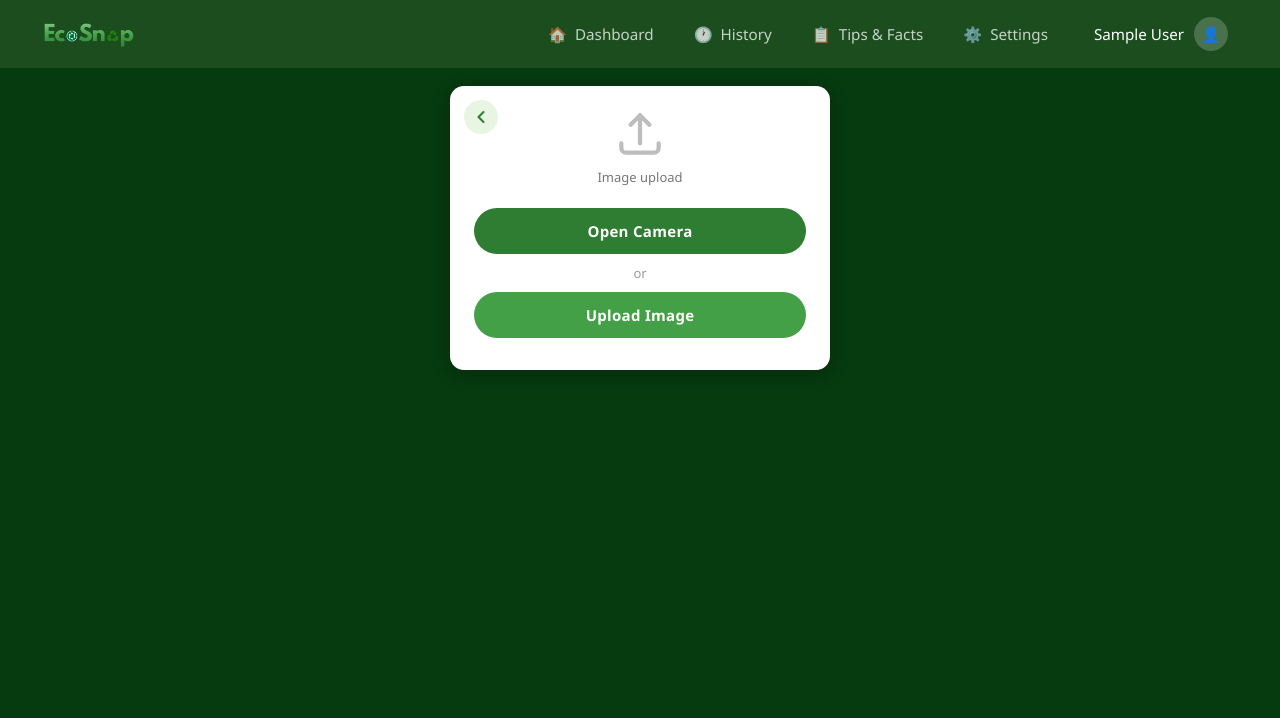
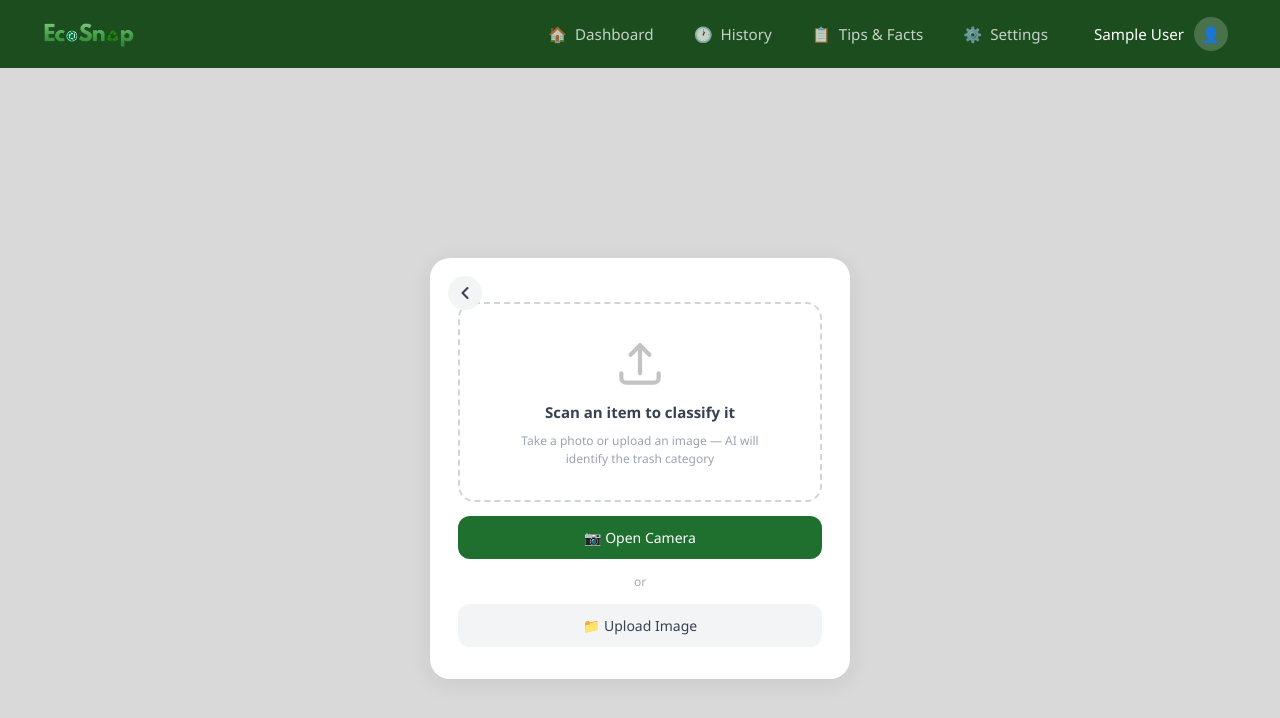
Before and after one commit to Anorev12/EcoSnap, a React (Create React App) app: page /scanner in a window 1280 px wide. Shown: the top 718 px of the page. Built offline with nearby package versions, Linux system fonts and the light colour scheme; sample sign-in values are in the browser's storage.

Commit message:
trying to fix the scanning system

```diff
--- a/src/Scanner.jsx
+++ b/src/Scanner.jsx
@@ -2,11 +2,115 @@ import { Link } from "react-router-dom";
 import { useRef, useState, useCallback } from "react";
 import "./scanner.css";
 
-export default function Scanner() {
+// ─── Trash categories config ──────────────────────────────────────
+const CATEGORY_CONFIG = {
+  Recyclable: {
+    emoji: "♻️",
+    color: "#22c55e",
+    bg: "#dcfce7",
+    border: "#86efac",
+    tip: "Place in the blue/yellow recycling bin.",
+  },
+  Biodegradable: {
+    emoji: "🌿",
+    color: "#84cc16",
+    bg: "#f7fee7",
+    border: "#bef264",
+    tip: "Place in the green compost bin or compost at home.",
+  },
+  "Residual / Non-Recyclable": {
+    emoji: "🗑️",
+    color: "#f97316",
+    bg: "#fff7ed",
+    border: "#fdba74",
+    tip: "Place in the general waste / black bin.",
+  },
+  Hazardous: {
+    emoji: "⚠️",
+    color: "#ef4444",
+    bg: "#fef2f2",
+    border: "#fca5a5",
+    tip: "Bring to a designated hazardous waste facility.",
+  },
+  "E-Waste": {
+    emoji: "🔋",
+    color: "#8b5cf6",
+    bg: "#f5f3ff",
+    border: "#c4b5fd",
+    tip: "Drop off at an electronics recycling center.",
+  },
+  Unknown: {
+    emoji: "❓",
+    color: "#6b7280",
+    bg: "#f9fafb",
+    border: "#d1d5db",
+    tip: "Could not determine category. Try a clearer photo.",
+  },
+};
+
+// ─── API call to your Spring Boot backend ─────────────────────────
+async function classifyImage(base64Image, userId) {
+  const response = await fetch("http://localhost:8080/api/scanner/analyze", {
+    method: "POST",
+    headers: { "Content-Type": "application/json" },
+    body: JSON.stringify({
+      image: base64Image,
+      userId: userId ?? null,
+    }),
+  });
+
+  if (!response.ok) throw new Error("Analysis failed. Please try again.");
+  return response.json(); // returns ScanHistory object from DB
+}
+
+// ─── Result Card ──────────────────────────────────────────────────
+function ResultCard({ result, image, onRescan }) {
+  const cfg = CATEGORY_CONFIG[result.category] ?? CATEGORY_CONFIG["Unknown"];
+
+  return (
+    <div className="result-wrapper">
+      <div className="result-image-thumb">
+        <img src={image} alt="Scanned item" />
+      </div>
+
+      <div className="result-card" style={{ borderColor: cfg.border, background: cfg.bg }}>
+        <div className="result-category-badge" style={{ background: cfg.color }}>
+          <span className="result-emoji">{cfg.emoji}</span>
+          <span>{result.category}</span>
+        </div>
+
+        <div className="result-item-name">{result.item}</div>
+
+        <div className="result-confidence" style={{ color: cfg.color }}>
+          {result.confidence} Confidence
+        </div>
+
+        <p className="result-reason">{result.reason}</p>
+
+        <div className="result-tip" style={{ borderLeft: `3px solid ${cfg.color}` }}>
+          <span className="result-tip-label">How to dispose:</span>
+          <span>{result.disposal || cfg.tip}</span>
+        </div>
+      </div>
+
+      <div className="result-actions">
+        <button className="scanner-btn btn-camera" onClick={onRescan}>
+          🔄 Scan Another
+        </button>
+      </div>
+    </div>
+  );
+}
+
+// ─── Main Scanner ─────────────────────────────────────────────────
+export default function Scanner({ user }) {
   const videoRef = useRef(null);
   const streamRef = useRef(null);
   const [cameraOpen, setCameraOpen] = useState(false);
-  const [capturedImage, setCapturedImage] = useState(null); // ✅ store captured photo
+  const [capturedImage, setCapturedImage] = useState(null);
+  const [analyzing, setAnalyzing] = useState(false);
+  const [result, setResult] = useState(null);
+  const [error, setError] = useState(null);
 
   const videoCallbackRef = useCallback((node) => {
     if (node && streamRef.current) {
@@ -17,22 +121,20 @@ export default function Scanner() {
 
   const handleOpenCamera = async () => {
     try {
-      const stream = await navigator.mediaDevices.getUserMedia({
-        video: true,
-        audio: false
-      });
+      const stream = await navigator.mediaDevices.getUserMedia({ video: true, audio: false });
       streamRef.current = stream;
-      setCapturedImage(null); // clear previous photo
+      setCapturedImage(null);
+      setResult(null);
+      setError(null);
       setCameraOpen(true);
-    } catch (error) {
-      console.error("Camera error:", error.name, error.message);
-      alert(`Camera error: ${error.name} - ${error.message}`);
+    } catch (err) {
+      alert(`Camera error: ${err.name} - ${err.message}`);
     }
   };
 
   const handleCloseCamera = () => {
     if (streamRef.current) {
-      streamRef.current.getTracks().forEach(track => track.stop());
+      streamRef.current.getTracks().forEach((t) => t.stop());
       streamRef.current = null;
     }
     setCameraOpen(false);
@@ -41,119 +143,137 @@ export default function Scanner() {
   const handleCapturePhoto = () => {
     const video = videoRef.current;
     if (!video) return;
-
-    // Draw video frame onto a canvas
     const canvas = document.createElement("canvas");
     canvas.width = video.videoWidth;
     canvas.height = video.videoHeight;
     canvas.getContext("2d").drawImage(video, 0, 0);
-
-    // Convert to image URL
     const imageDataUrl = canvas.toDataURL("image/png");
     setCapturedImage(imageDataUrl);
-
-    // Stop camera after capture
     handleCloseCamera();
-  };
-
-  const handleRetake = () => {
-    setCapturedImage(null);
-    handleOpenCamera();
   };
 
   const handleChooseImage = () => {
     const input = document.createElement("input");
     input.type = "file";
     input.accept = "image/*";
-    input.onchange = (e) => console.log("Chosen file:", e.target.files[0]);
+    input.onchange = (e) => {
+      const file = e.target.files[0];
+      if (!file) return;
+      const reader = new FileReader();
+      reader.onload = (ev) => {
+        setCapturedImage(ev.target.result);
+        setResult(null);
+        setError(null);
+      };
+      reader.readAsDataURL(file);
+    };
     input.click();
   };
+
+  const handleAnalyze = async () => {
+    if (!capturedImage) return;
+    setAnalyzing(true);
+    setError(null);
+    try {
+      const base64 = capturedImage.split(",")[1];
+      const classification = await classifyImage(base64, user?.id);
+      setResult(classification);
+    } catch (err) {
+      setError(err.message || "Could not analyze the image. Please try again.");
+    } finally {
+      setAnalyzing(false);
+    }
+  };
+
+  const handleRescan = () => {
+    setCapturedImage(null);
+    setResult(null);
+    setError(null);
+  };
+
+  const showDefault = !cameraOpen && !capturedImage && !result;
 
   return (
     <div className="scanner-page">
       <div className="scanner-card">
-      {!cameraOpen && !capturedImage &&(
+
+        {/* Back button */}
+        {showDefault && (
           <Link to="/dashboard" className="scanner-back-btn">
             <svg width="20" height="20" viewBox="0 0 24 24" fill="none">
-            <path
-              d="M15 18l-6-6 6-6"
-              stroke="currentColor"
-              strokeWidth="2.5"
-              strokeLinecap="round"
-              strokeLinejoin="round"
-            />
+              <path d="M15 18l-6-6 6-6" stroke="currentColor" strokeWidth="2.5"
+                strokeLinecap="round" strokeLinejoin="round" />
             </svg>
           </Link>
         )}
-        {/* Live Camera */}
+
+        {/* ── Live Camera ── */}
         {cameraOpen && (
           <div className="camera-container">
-            <video
-              ref={videoCallbackRef}
-              autoPlay
-              playsInline
-              className="camera-video"
-            />
-            <button
-              className="scanner-btn btn-capture"
-              onClick={handleCapturePhoto}
-            >
+            <video ref={videoCallbackRef} autoPlay playsInline className="camera-video" />
+            <button className="scanner-btn btn-capture" onClick={handleCapturePhoto}>
               📸 Capture Photo
             </button>
-            <button
-              className="scanner-btn btn-close"
-              onClick={handleCloseCamera}
-            >
+            <button className="scanner-btn btn-close" onClick={handleCloseCamera}>
               Close Camera
             </button>
           </div>
         )}
 
-        {/* Captured Photo Preview */}
-        {capturedImage && !cameraOpen && (
+        {/* ── Preview + Analyze ── */}
+        {capturedImage && !cameraOpen && !result && (
           <div className="camera-container">
             <img src={capturedImage} alt="Captured" className="camera-video" />
-            <button
-              className="scanner-btn btn-camera"
-              onClick={handleRetake}
-            >
+
+            {analyzing ? (
+              <div className="analyzing-state">
+                <div className="analyzing-spinner" />
+                <p className="analyzing-text">Analyzing item with AI…</p>
+              </div>
+            ) : (
+              <>
+                {error && <p className="scan-error">{error}</p>}
+                <button className="scanner-btn btn-analyze" onClick={handleAnalyze}>
+                  🔍 Analyze Item
+                </button>
+                <button className="scanner-btn btn-camera" onClick={handleOpenCamera}>
                   🔄 Retake
                 </button>
-            <button
-              className="scanner-btn btn-choose"
-              onClick={() => console.log("Submit photo:", capturedImage)}
-            >
-              ✅ Use This Photo
+                <button className="scanner-btn btn-choose" onClick={handleChooseImage}>
+                  📁 Choose Different
                 </button>
+              </>
+            )}
           </div>
         )}
 
-        {/* Default Upload UI */}
-        {!cameraOpen && !capturedImage && (
+        {/* ── AI Result ── */}
+        {result && capturedImage && (
+          <ResultCard result={result} image={capturedImage} onRescan={handleRescan} />
+        )}
+
+        {/* ── Default Upload UI ── */}
+        {showDefault && (
           <>
             <div className="scanner-upload-area">
               <svg className="upload-icon" width="56" height="56" viewBox="0 0 24 24" fill="none">
-                <path d="M4 16v2a2 2 0 0 0 2 2h12a2 2 0 0 0 2-2v-2" stroke="#888" strokeWidth="1.8" strokeLinecap="round" strokeLinejoin="round"/>
-                <polyline points="16 8 12 4 8 8" stroke="#888" strokeWidth="1.8" strokeLinecap="round" strokeLinejoin="round"/>
-                <line x1="12" y1="4" x2="12" y2="16" stroke="#888" strokeWidth="1.8" strokeLinecap="round" strokeLinejoin="round"/>
+                <path d="M4 16v2a2 2 0 0 0 2 2h12a2 2 0 0 0 2-2v-2" stroke="#888"
+                  strokeWidth="1.8" strokeLinecap="round" strokeLinejoin="round" />
+                <polyline points="16 8 12 4 8 8" stroke="#888" strokeWidth="1.8"
+                  strokeLinecap="round" strokeLinejoin="round" />
+                <line x1="12" y1="4" x2="12" y2="16" stroke="#888"
+                  strokeWidth="1.8" strokeLinecap="round" strokeLinejoin="round" />
               </svg>
-              <p className="upload-label">Image upload</p>
+              <p className="upload-label">Scan an item to classify it</p>
+              <p className="upload-sub">Take a photo or upload an image — AI will identify the trash category</p>
             </div>
 
-            <button
-              className="scanner-btn btn-camera"
-              onClick={handleOpenCamera}
-            >
-              Open Camera
+            <button className="scanner-btn btn-camera" onClick={handleOpenCamera}>
+              📷 Open Camera
             </button>
-
             <span className="scanner-or">or</span>
-
-            <button
-              className="scanner-btn btn-choose"
-              onClick={handleChooseImage}
-            >
-              Upload Image
+            <button className="scanner-btn btn-choose" onClick={handleChooseImage}>
+              📁 Upload Image
             </button>
           </>
         )}
--- a/src/scanner.css
+++ b/src/scanner.css
@@ -1,170 +1,285 @@
-/* ===== Scanner Page ===== */
+/* ── Base ── */
+* {
+  margin: 0;
+  padding: 0;
+  box-sizing: border-box;
+  font-family: 'Segoe UI', sans-serif;
+}
+
 .scanner-page {
   min-height: 100vh;
-  background-color: #063a0f;
+  background-color: #d9d9d9;
+  display: flex;
+  align-items: center;
+  justify-content: center;
+  padding: 24px 16px;
+}
+
+.scanner-card {
+  background: #fff;
+  border-radius: 20px;
+  padding: 32px 28px;
+  width: 100%;
+  max-width: 420px;
+  box-shadow: 0 4px 24px rgba(0,0,0,0.08);
   display: flex;
   flex-direction: column;
   align-items: center;
-  font-family: 'Segoe UI', Tahoma, Geneva, Verdana, sans-serif;
+  gap: 14px;
+  position: relative;
+  min-height: 320px;
 }
 
-/* ===== Header ===== */
-.scanner-header {
+/* ── Back Button ── */
+.scanner-back-btn {
+  position: absolute;
+  top: 18px;
+  left: 18px;
+  display: flex;
+  align-items: center;
+  justify-content: center;
+  width: 34px;
+  height: 34px;
+  border-radius: 50%;
+  background: #f3f4f6;
+  color: #374151;
+  text-decoration: none;
+  transition: background 0.15s;
+}
+.scanner-back-btn:hover { background: #e5e7eb; }
+
+/* ── Upload Area ── */
+.scanner-upload-area {
   width: 100%;
-  background-color: #6e1515;
-  padding: 12px 16px;
-  text-align: left;
-}
-
-.scanner-header-title {
-  color: #ffffff;
-  font-size: 14px;
-  font-weight: 600;
-  letter-spacing: 0.3px;
-}
-
-/* ===== Card ===== */
-.scanner-card {
-  background-color: #ffffff;
-  border-radius: 14px;
-  margin: 18px 16px;
-  padding: 20px 24px 32px 24px;
-  width: calc(100% - 32px);
-  max-width: 380px;
+  border: 2px dashed #d1d5db;
+  border-radius: 16px;
+  padding: 32px 20px;
   display: flex;
   flex-direction: column;
   align-items: center;
-  position: relative;
-  box-shadow: 0 4px 18px rgba(0, 0, 0, 0.25);
+  gap: 10px;
+  margin-top: 12px;
+  text-align: center;
 }
 
-/* ===== Back Button ===== */
-.scanner-back-btn {
-  position: absolute;
-  top: 14px;
-  left: 14px;
-  background: #e8f5e2;
-  border: none;
-  border-radius: 50%;
-  width: 34px;
-  height: 34px;
-  display: flex;
-  align-items: center;
-  justify-content: center;
-  cursor: pointer;
-  color: #2e7d32;
-  transition: background 0.2s;
+.upload-icon { opacity: 0.5; }
+
+.upload-label {
+  font-size: 15px;
+  font-weight: 600;
+  color: #374151;
 }
 
-.scanner-back-btn:hover {
-  background: #c8e6c9;
+.upload-sub {
+  font-size: 12px;
+  color: #9ca3af;
+  max-width: 260px;
+  line-height: 1.5;
 }
 
-/* ===== Logo ===== */
-.scanner-logo {
-  margin-top: 10px;
-  margin-bottom: 24px;
-  font-size: 32px;
-  font-weight: 800;
-  letter-spacing: -0.5px;
+/* ── Or Divider ── */
+.scanner-or {
+  font-size: 12px;
+  color: #aaa;
+  font-weight: 500;
 }
 
-.logo-eco {
-  color: #2e7d32;
+/* ── Buttons ── */
+.scanner-btn {
+  width: 100%;
+  padding: 12px;
+  border-radius: 12px;
+  border: none;
+  font-size: 14px;
+  font-weight: 500;
+  cursor: pointer;
+  transition: opacity 0.15s, transform 0.1s;
 }
+.scanner-btn:active { transform: scale(0.98); }
 
-.logo-snap {
-  color: #66bb6a;
+.btn-camera {
+  background: #1f6f2f;
+  color: #fff;
 }
+.btn-camera:hover { opacity: 0.9; }
 
-/* ===== Upload Area ===== */
-.scanner-upload-area {
+.btn-choose {
+  background: #f3f4f6;
+  color: #374151;
+}
+.btn-choose:hover { background: #e5e7eb; }
+
+.btn-capture {
+  background: #1f6f2f;
+  color: #fff;
+}
+.btn-capture:hover { opacity: 0.9; }
+
+.btn-close {
+  background: #fee2e2;
+  color: #dc2626;
+}
+.btn-close:hover { background: #fecaca; }
+
+.btn-analyze {
+  background: #111827;
+  color: #fff;
+  font-size: 15px;
+  padding: 14px;
+}
+.btn-analyze:hover { opacity: 0.85; }
+
+/* ── Camera Container ── */
+.camera-container {
+  width: 100%;
   display: flex;
   flex-direction: column;
+  gap: 12px;
   align-items: center;
-  gap: 6px;
-  margin-bottom: 22px;
-}
-
-.upload-icon {
-  opacity: 0.55;
-}
-
-.upload-label {
-  color: #777;
-  font-size: 13px;
-  margin: 0;
-}
-
-/* ===== Buttons ===== */
-.scanner-btn {
-  width: 100%;
-  padding: 13px 0;
-  border: none;
-  border-radius: 30px;
-  font-size: 15px;
-  font-weight: 700;
-  cursor: pointer;
-  letter-spacing: 0.3px;
-  transition: filter 0.18s, transform 0.12s;
-}
-
-.scanner-btn:hover {
-  filter: brightness(1.08);
-}
-
-.scanner-btn:active {
-  transform: scale(0.97);
-}
-
-.btn-camera {
-  background-color: #2e7d32;
-  color: #ffffff;
-  margin-bottom: 10px;
-}
-
-.btn-choose {
-  background-color: #43a047;
-  color: #ffffff;
-}
-
-/* ===== OR Divider ===== */
-.scanner-or {
-  display: block;
-  color: #999;
-  font-size: 13px;
-  margin-bottom: 10px;
-}
-
-/* ===== Footer ===== */
-.scanner-footer {
-  width: 100%;
-  background-color: #6e1515;
-  padding: 12px 16px;
-  margin-top: auto;
-  text-align: left;
-}
-
-.scanner-footer-text {
-  color: #ffffff;
-  font-size: 14px;
-  font-weight: 600;
-}
-
-.camera-container {
-  margin-top: 15px;
-  text-align: center;
 }
 
 .camera-video {
   width: 100%;
-  max-width: 350px;
-  border-radius: 12px;
-  border: 2px solid #ddd;
+  border-radius: 14px;
+  object-fit: cover;
+  max-height: 300px;
+  background: #000;
 }
 
-.btn-close {
-  margin-top: 10px;
-  background: #e74c3c;
-  color: white;
+/* ── Analyzing State ── */
+.analyzing-state {
+  display: flex;
+  flex-direction: column;
+  align-items: center;
+  gap: 14px;
+  padding: 20px 0;
 }
+
+.analyzing-spinner {
+  width: 40px;
+  height: 40px;
+  border: 3px solid #e5e7eb;
+  border-top-color: #1f6f2f;
+  border-radius: 50%;
+  animation: spin 0.8s linear infinite;
+}
+
+@keyframes spin {
+  to { transform: rotate(360deg); }
+}
+
+.analyzing-text {
+  font-size: 14px;
+  color: #6b7280;
+  font-weight: 500;
+}
+
+/* ── Error ── */
+.scan-error {
+  font-size: 13px;
+  color: #dc2626;
+  background: #fef2f2;
+  border: 1px solid #fecaca;
+  border-radius: 8px;
+  padding: 10px 14px;
+  width: 100%;
+  text-align: center;
+}
+
+/* ── Result Wrapper ── */
+.result-wrapper {
+  width: 100%;
+  display: flex;
+  flex-direction: column;
+  gap: 14px;
+  animation: fadeUp 0.3s ease;
+}
+
+@keyframes fadeUp {
+  from { opacity: 0; transform: translateY(12px); }
+  to   { opacity: 1; transform: translateY(0); }
+}
+
+/* ── Result Image Thumb ── */
+.result-image-thumb {
+  width: 100%;
+  border-radius: 14px;
+  overflow: hidden;
+  max-height: 200px;
+}
+.result-image-thumb img {
+  width: 100%;
+  height: 200px;
+  object-fit: cover;
+  display: block;
+}
+
+/* ── Result Card ── */
+.result-card {
+  width: 100%;
+  border: 1.5px solid;
+  border-radius: 16px;
+  padding: 18px;
+  display: flex;
+  flex-direction: column;
+  gap: 10px;
+}
+
+.result-category-badge {
+  display: inline-flex;
+  align-items: center;
+  gap: 8px;
+  padding: 6px 14px;
+  border-radius: 20px;
+  color: #fff;
+  font-size: 13px;
+  font-weight: 600;
+  width: fit-content;
+}
+
+.result-emoji { font-size: 16px; }
+
+.result-item-name {
+  font-size: 20px;
+  font-weight: 700;
+  color: #111827;
+  line-height: 1.2;
+}
+
+.result-confidence {
+  font-size: 11px;
+  font-weight: 600;
+  text-transform: uppercase;
+  letter-spacing: 0.06em;
+}
+
+.result-reason {
+  font-size: 13px;
+  color: #6b7280;
+  line-height: 1.5;
+}
+
+.result-tip {
+  padding: 10px 14px;
+  border-radius: 8px;
+  background: rgba(255,255,255,0.6);
+  display: flex;
+  flex-direction: column;
+  gap: 3px;
+  font-size: 13px;
+  color: #374151;
+  line-height: 1.5;
+}
+
+.result-tip-label {
+  font-weight: 600;
+  font-size: 11px;
+  text-transform: uppercase;
+  letter-spacing: 0.05em;
+  color: #9ca3af;
+}
+
+/* ── Result Actions ── */
+.result-actions {
+  width: 100%;
+}
```
Lines whose indentation alone changed are shown as unchanged.
